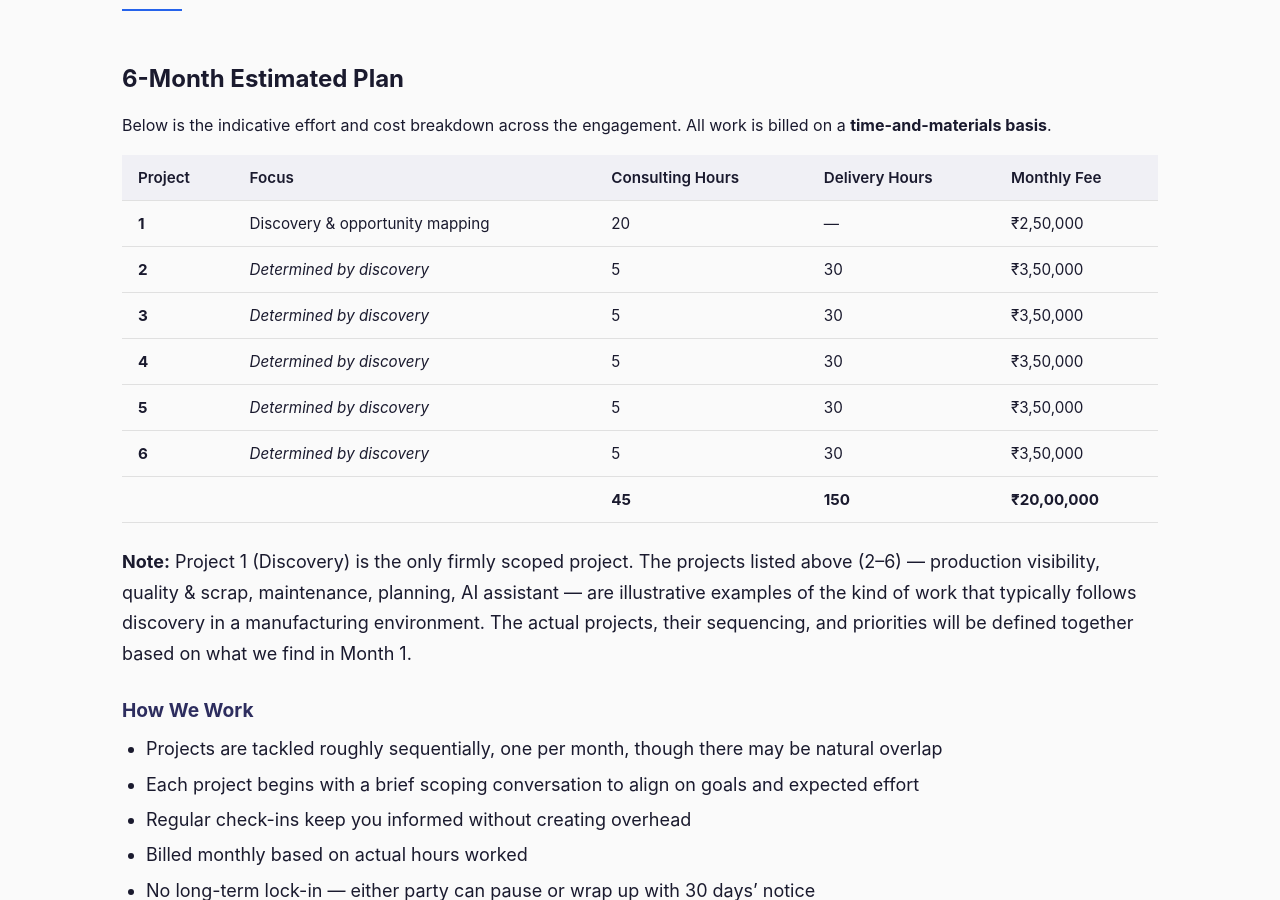
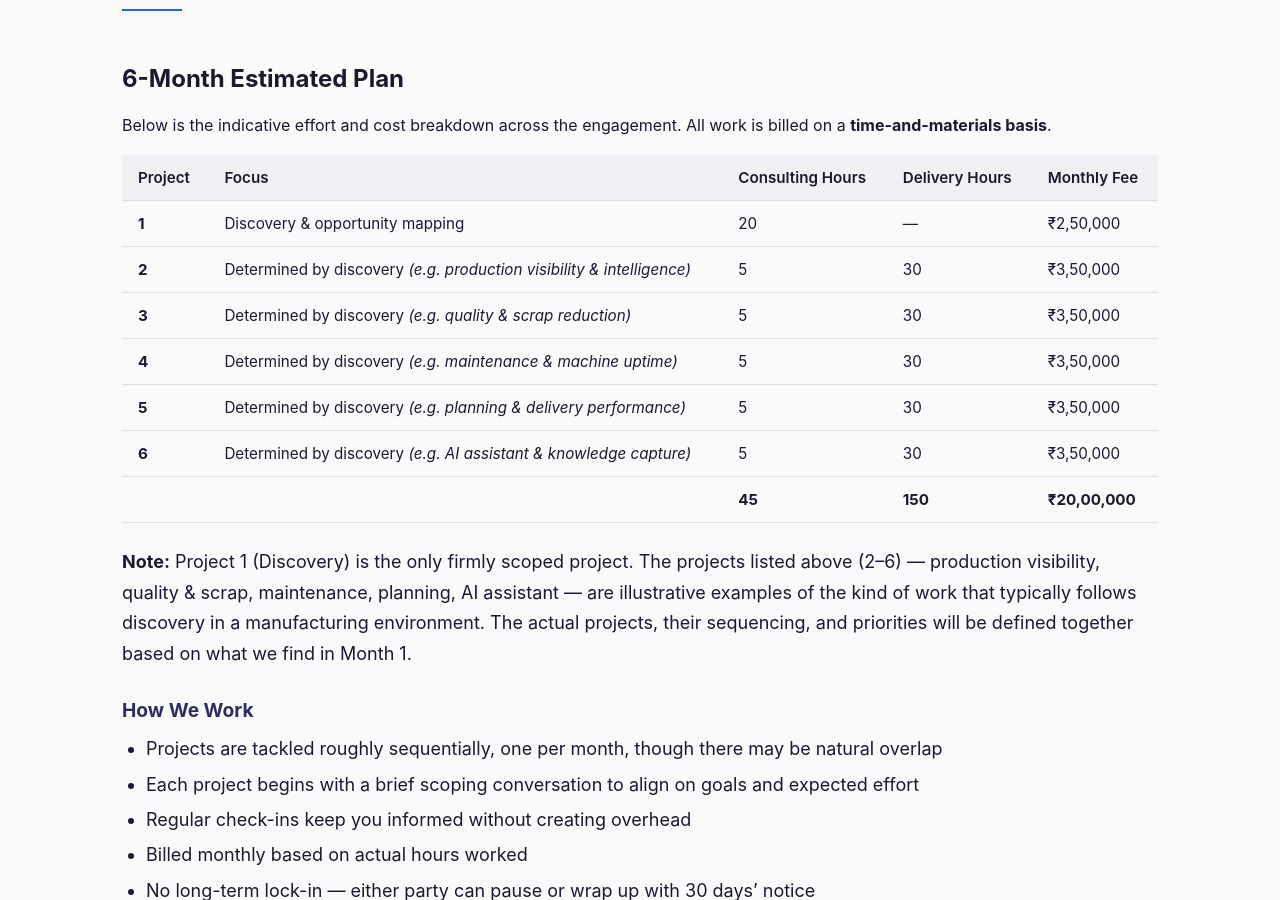
Before and after one commit to xorbh/jjg-proposal, a Jekyll site: the page built from index.md, in a window 1280 px wide and 900 px high, scrolled down 1381 px. Built offline with Jekyll 4.4.1, drawn with Linux system fonts in a browser that asks for light colours.

Commit message:
Add sample project names in brackets for months 2-6
Co-Authored-By: Claude Opus 4.6 (1M context) <noreply@anthropic.com>

```diff
--- a/index.md
+++ b/index.md
@@ -180,11 +180,11 @@ Below is the indicative effort and cost breakdown across the engagement. All wor
 | Project | Focus | Consulting Hours | Delivery Hours | Monthly Fee |
 |---------|-------|-----------------|----------------|-------------|
 | **1** | Discovery & opportunity mapping | 20 | — | ₹2,50,000 |
-| **2** | *Determined by discovery* | 5 | 30 | ₹3,50,000 |
-| **3** | *Determined by discovery* | 5 | 30 | ₹3,50,000 |
-| **4** | *Determined by discovery* | 5 | 30 | ₹3,50,000 |
-| **5** | *Determined by discovery* | 5 | 30 | ₹3,50,000 |
-| **6** | *Determined by discovery* | 5 | 30 | ₹3,50,000 |
+| **2** | Determined by discovery *(e.g. production visibility & intelligence)* | 5 | 30 | ₹3,50,000 |
+| **3** | Determined by discovery *(e.g. quality & scrap reduction)* | 5 | 30 | ₹3,50,000 |
+| **4** | Determined by discovery *(e.g. maintenance & machine uptime)* | 5 | 30 | ₹3,50,000 |
+| **5** | Determined by discovery *(e.g. planning & delivery performance)* | 5 | 30 | ₹3,50,000 |
+| **6** | Determined by discovery *(e.g. AI assistant & knowledge capture)* | 5 | 30 | ₹3,50,000 |
 | | | **45** | **150** | **₹20,00,000** |
 
 **Note:** Project 1 (Discovery) is the only firmly scoped project. The projects listed above (2–6) — production visibility, quality & scrap, maintenance, planning, AI assistant — are illustrative examples of the kind of work that typically follows discovery in a manufacturing environment. The actual projects, their sequencing, and priorities will be defined together based on what we find in Month 1.
```
